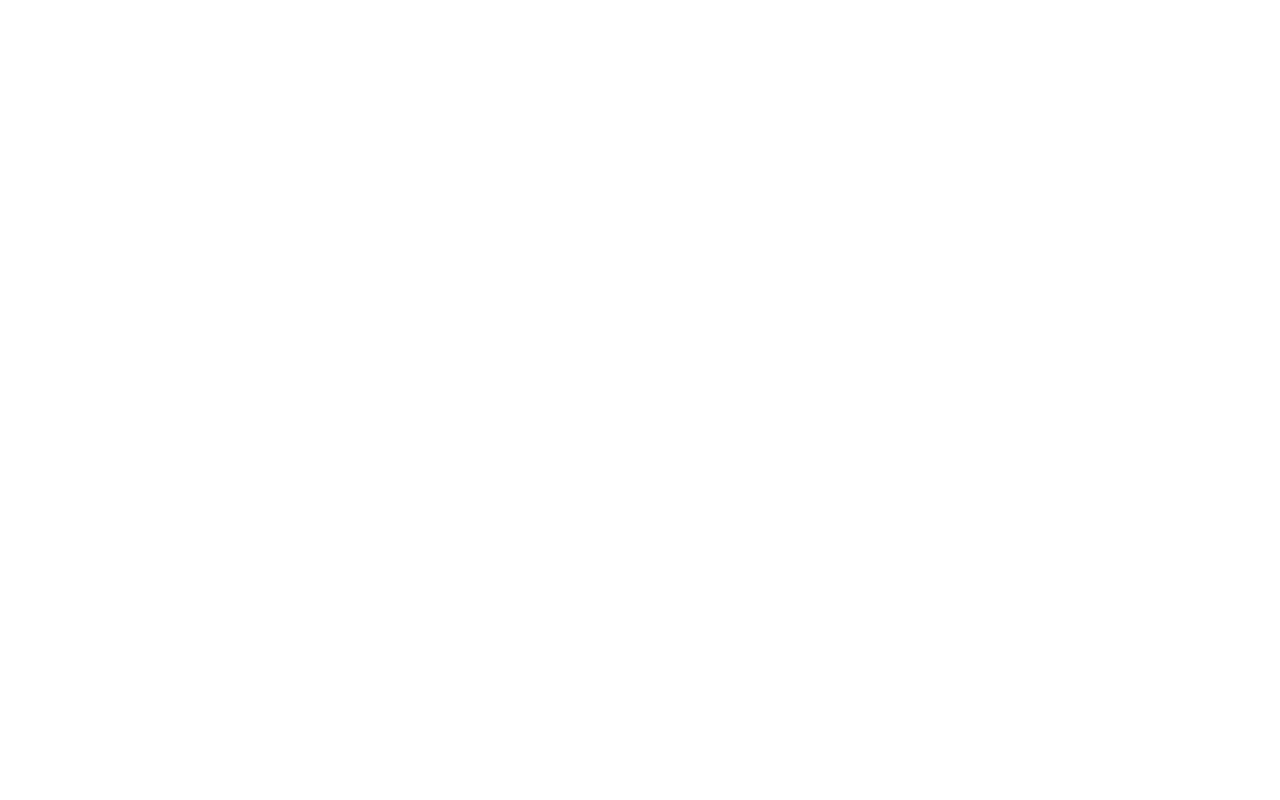
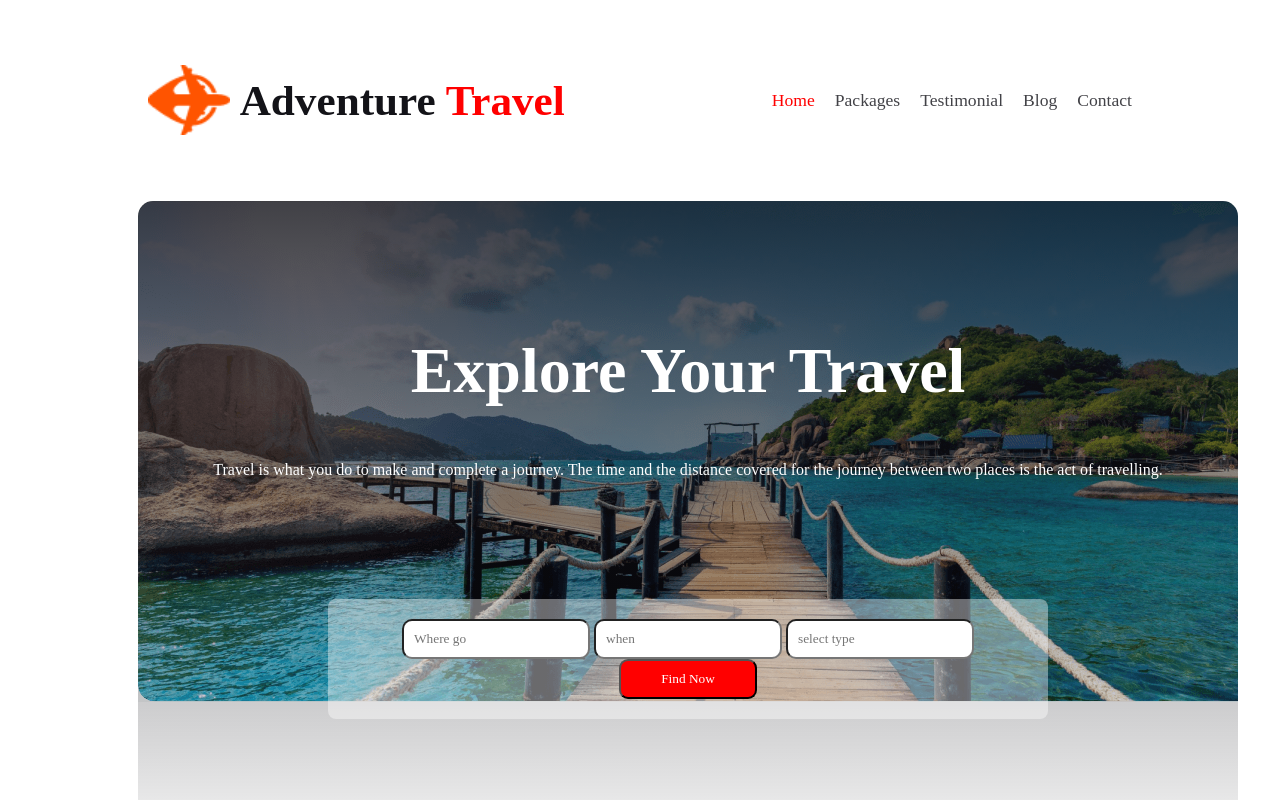
Before and after one commit to Suborna589/B9A2-Adventure-Travel, a plain HTML site: page index.html in a window 1280 px wide. Shown: the top 800 px of the page. Drawn offline with Linux system fonts and the light colour scheme.

Commit message:
header section finished and main section start

```diff
--- a/index.html
+++ b/index.html
@@ -3,10 +3,60 @@
 <head>
     <meta charset="UTF-8">
     <meta name="viewport" content="width=device-width, initial-scale=1.0">
-    <title>Advetur-Travel</title>
+    <title>Adveture-Travel</title>
     <link rel="stylesheet" href="styles/travel.css">
 </head>
 <body>
+    <header >
+        <!-- navber section starts here -->
+        <nav class="nav-section">
+           <div class="logo-title">
+            <img src="images/logo.png" alt="logo">
+            <h1>Adventure <span  class="primary-color">Travel</span></h1>
+           </div>
+
+           <div class="nav-content">
+             <a href=""> <span  class="primary-color">Home</span></a>
+              <a href="">Packages</a>
+              <a href="">Testimonial</a>
+              <a href="">Blog</a>
+              <a href="">Contact</a>
+            </div>
+        </nav>
+
+        <!-- navber section ends here -->
+
+        <!-- Banner section start here -->
+<section>
+    <div class="banner-img">
+        <div class="banner-container">
+
+            <h1 class="banner-title">Explore Your Travel</h1>
+            <p>Travel is what you do to make and complete a journey. The time and the distance covered for the journey between two places is the act of travelling.</p>
+           <div class="form">
+           <input type="text" placeholder="Where go">
+           <input type="text" placeholder="when" >
+           <input type="text" placeholder="select type">
+           <button type="search" value="send" class="btn">Find Now</button>
+        </div>
+        </div>
+    </div>
+    </section>
+    </header>
+    <main>
+        <article>
+            <h1>Our popular Tour</h1>
+            <p>Tourism is travel for pleasure, and the commercial activity of providing and supporting such travel.Tourism has reached new dimensions with the emerging industry of space tourism, as well as the cruise ship industry. Another potential new tourism industry is virtual tourism.Other groupings derived from the above grouping:</p>
+            <ul>
+            <li>onal tourism, a combination of domestic and outbound tourism</li>
+            <li>Regional tourism, a combination of domestic and inbound tourism</li>
+            <li>International tourism, a combination of inbound and outbound tourism</li>
+        </ul>
+            <p>The terms tourism and travel are sometimes used interchangeably. In this context, travel has a similar definition to tourism but implies a more purposeful journey. The terms tourism and tourist are sometimes used pejoratively, to imply a shallow interest in the cultures or locations visited. By contrast, traveller is often used as a sign of distinction. </p>
+        </article>
+        <aside></aside>
+    </main>
+    <footer></footer>
 
 </body>
 </html>
--- a/styles/travel.css
+++ b/styles/travel.css
@@ -0,0 +1,96 @@
+*{
+    box-sizing: border-box;
+    font-family: Mulish;
+}
+
+/* nav section start here */
+
+.nav-section{
+    display: flex;
+    align-items: center;
+    justify-content: space-between;
+    margin: 40px 140px;
+
+
+}
+
+.logo-title img{
+   min-height: 70px;
+}
+.logo-title {
+    display: flex;
+    align-items: center;
+    gap: 10px;
+
+
+}
+.primary-color{
+    color: #FF0000;
+
+}
+.nav-content{
+    display: flex;
+    gap: 20px;
+
+
+}
+
+.logo-title {
+    font-size: 1.8rem;
+    font-weight: 800;
+    color:#131318 ;
+    width:500px;
+}
+.btn{
+    border-radius: 9px;
+   background: #FF0000;
+    padding: 10px 40px;
+    color: #FFF;
+
+}
+
+
+.nav-content a{
+    text-decoration: none;
+    color: #424247;
+    font-size: 1.1rem;
+    font-weight: 400;
+
+}
+
+/* banner section */
+.banner-img {
+    background:linear-gradient(rgba(18, 18, 24, 0.80) 0%, rgba(19, 19, 24, 0.00) 95%), url(../images/Group\ 13\ \(1\)\ \(1\).png);
+    width: 1100px;
+    height: 90vh;
+    object-fit: cover;
+    background-repeat: no-repeat;
+    margin: 40px 130px;
+    border-radius: 15px;
+    color: #FFF;
+
+}
+.banner-title{
+    font-size: 4rem;
+    font-weight: 800;
+
+
+
+}
+    .banner-container{
+        text-align: center;
+        padding-top: 80px;
+    }
+    .form{
+
+        border-radius: 8px;
+        background: rgba(256, 256, 256,0.40);
+        padding: 20px;
+        margin: 120px 190px;
+
+    }
+    .form input{
+       border-radius: 10px;
+       padding: 10px 10px;
+
+    }
```
Also changed, not shown: images/Group 13 (1) (1).png (added), images/logo.png (added).
